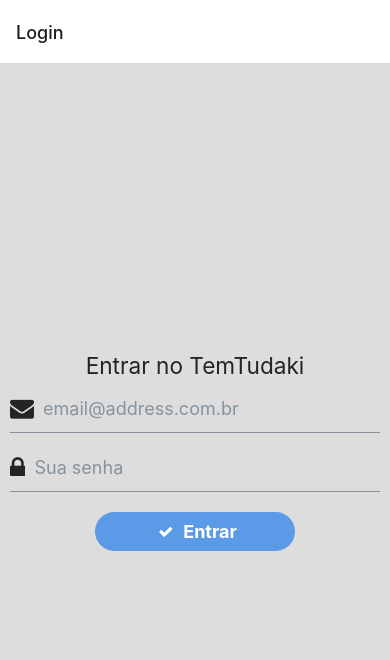
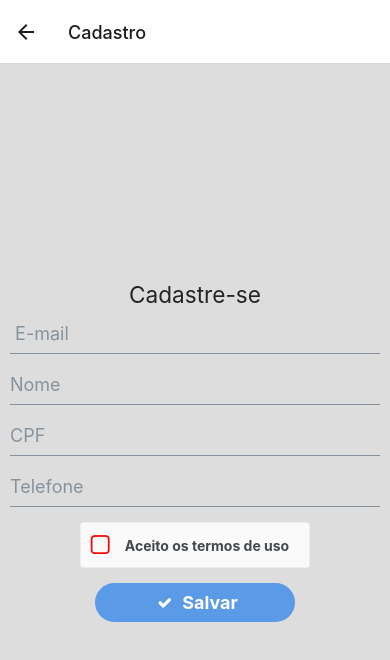
Before and after one commit to abruno36/temtudaki, a React Native app: screen /Cadastro in a window 390 px wide. Shown: the top 660 px of the page. Built offline with nearby package versions, Linux system fonts and the light colour scheme.

Commit message:
Atualizações - 25021037

```diff
--- a/App.js
+++ b/App.js
@@ -1,17 +1,21 @@
 import * as React from 'react';
-import { Button, View } from 'react-native';
+import { View, StatusBar, LogBox } from 'react-native';
+import { Button, Input, Text } from 'react-native-elements';
 import { NavigationContainer } from '@react-navigation/native';
 import { createStackNavigator } from '@react-navigation/stack';
 import Login from './screens/Login';
 import Principal from './screens/Principal';
+import Cadastro from './screens/Cadastro';
 
 const Stack = createStackNavigator();
 
 function MyStack() {
   return (
+
     <Stack.Navigator>
       <Stack.Screen name="Login" component={Login} />
       <Stack.Screen name="Principal" component={Principal} />
+      <Stack.Screen name="Cadastro" component={Cadastro} />
     </Stack.Navigator>
   );
 }
--- a/package.json
+++ b/package.json
@@ -18,8 +18,8 @@
     "@react-navigation/stack": "^6.1.1",
     "expo": "~44.0.0",
     "expo-status-bar": "~1.2.0",
-    "react": "17.0.1",
-    "react-dom": "17.0.1",
+    "react": "^17.0.0",
+    "react-dom": "^17.0.0",
     "react-native": "0.64.3",
     "react-native-elements": "^3.4.2",
     "react-native-gesture-handler": "^2.2.0",
--- /dev/null
+++ b/screens/Cadastro.js
@@ -0,0 +1,124 @@
+import React, { useState } from "react";
+import { StyleSheet, View, StatusBar } from "react-native";
+import { Input, CheckBox, Text, Button } from "react-native-elements";
+import styles from "../style/MainStyle";
+
+export default function Cadastro({ navigation }) {
+  const [email, setEmail] = useState(null);
+  const [nome, setNome] = useState(null);
+  const [cpf, setCpf] = useState(null);
+  const [telefone, setTelefone] = useState(null);
+  const [isSelected, setSelected] = useState(false);
+  const [errorEmail, setErrorEmail] = useState(null);
+  const [errorNome, setErrorNome] = useState(null);
+  const [errorCpf, setErrorCpf] = useState(null);
+  const [errorTelefone, setErrorTelefone] = useState(null);
+
+  const validar = () => {
+      let error = false
+      setErrorEmail(null)
+      setErrorNome(null)
+      setErrorCpf(null)
+      setErrorTelefone(null)
+      if(email == null){
+        setErrorEmail("Preencha seu e-mail corretamente")
+        error = true
+      }
+      if(nome == null){
+        setErrorNome("Preencha seu nome")
+        error = true
+      }
+      if(cpf == null){
+        setErrorCpf("Preencha seu CPF")
+        error = true
+      }
+      if(telefone == null){
+        setErrorTelefone("Preencha seu telefone")
+        error = true
+      }
+
+      return !error
+  };
+
+  const salvar = () => {
+    if (validar()) {
+      console.log("Salvou");
+    }
+  };
+
+  return (
+    <View style={styles.container}>
+
+      <Text style={styles.text} h4>
+        Cadastre-se
+      </Text>
+      <Input
+        placeholder=" E-mail"
+        keyboardType="email-address"
+        onChangeText={(value) => setEmail(value)}
+        errorMessage={errorEmail}
+      />
+      <Input
+        placeholder="Nome"
+        onChangeText={(value) => {
+              setNome(value)
+              setErrorNome(null)}}
+        errorMessage={errorNome}/>
+      <Input
+        placeholder="CPF"
+        keyboardType="number-pad"
+        onChangeText={(value) => setCpf(value)}
+        errorMessage={errorCpf}
+      />
+      <Input
+        placeholder="Telefone"
+        keyboardType="phone-pad"
+        onChangeText={(value) => setTelefone(value)}
+        errorMessage={errorTelefone}
+      />
+
+      <CheckBox
+        title="Aceito os termos de uso"
+        checkedIcon="check"
+        uncheckedIcon="square-o"
+        checkedColor="green"
+        uncheckedColor="red"
+        checked={isSelected}
+        onPress={() => setSelected(!isSelected)}
+      />
+      <Button
+        title="Salvar"
+        onPress={() => salvar()}
+        icon={{
+          name: "check",
+          type: "font-awesome",
+          size: 15,
+          color: "white",
+        }}
+        iconContainerStyle={{ marginRight: 10 }}
+        titleStyle={{ fontWeight: "700" }}
+        buttonStyle={{
+          backgroundColor: "rgba(90, 154, 230, 1)",
+          borderColor: "transparent",
+          borderWidth: 0,
+          borderRadius: 30,
+        }}
+        containerStyle={{
+          width: 200,
+          marginHorizontal: 50,
+          marginVertical: 10,
+        }}
+      />
+    </View>
+  );
+}
+
+const specificStyle = StyleSheet.create({
+  specificContainer: {
+    backgroundColor: "#ddd",
+  },
+  button: {
+    width: "100%",
+    marginTop: 10,
+  },
+});
--- a/screens/Login.js
+++ b/screens/Login.js
@@ -1,9 +1,8 @@
 import React, { useState } from "react";
-import { StyleSheet, View } from "react-native";
+import { StyleSheet, View, StatusBar } from "react-native";
 import { Input, Text, Button } from "react-native-elements";
 import { Icon } from "react-native-vector-icons/FontAwesome";
 import styles from '../style/MainStyle';
-
 
 export default function Login({navigation}) {
   const [email, setEmail] = useState(null);
@@ -15,8 +14,20 @@
       })
   }
 
+  const cadastrar = () => {
+    navigation.navigate("Cadastro")
+  }
+
   return (
     <View style={styles.container}>
+       <StatusBar
+            barStyle = "light-content"
+            hidden = {false}
+            color="#fff"
+            backgroundColor = "#0066CC"
+            translucent = {false}
+            networkActivityIndicatorVisible = {true}
+        />
       <Text style={styles.text} h4>
         Entrar no TemTudaki
       </Text>
@@ -57,6 +68,30 @@
           marginVertical: 10,
         }}
       />
+
+      <Button
+        title="Cadastrar"
+        onPress={() => cadastrar()}
+        icon={{
+          name: "user",
+          type: "font-awesome",
+          size: 15,
+          color: "white",
+        }}
+        iconContainerStyle={{ marginRight: 10 }}
+        titleStyle={{ fontWeight: "700" }}
+        buttonStyle={{
+          backgroundColor: "rgba(90, 154, 230, 1)",
+          borderColor: "transparent",
+          borderWidth: 0,
+          borderRadius: 30,
+        }}
+        containerStyle={{
+          width: 200,
+          marginHorizontal: 50,
+          marginVertical: 10,
+        }}
+      />
     </View>
   );
 }
```
Also changed, not shown: 1 other file (tests, documents, lock files or other folders).
